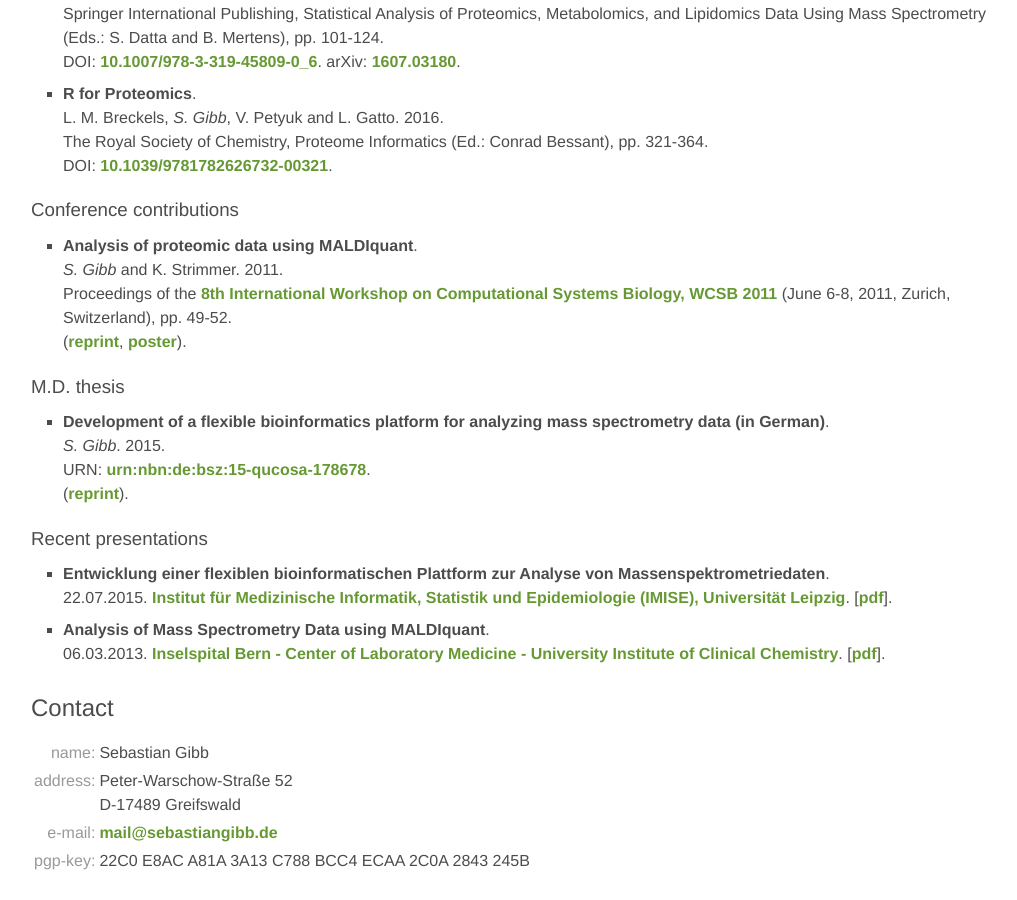
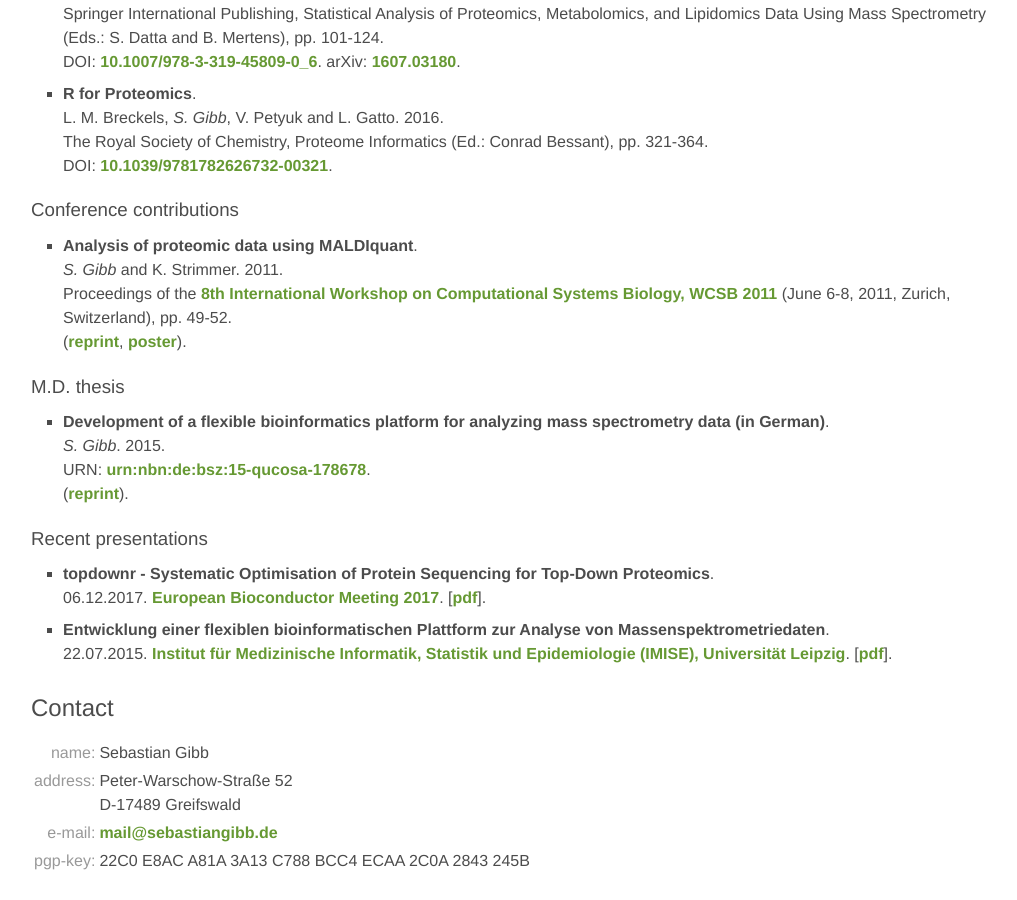
Before and after one commit to sgibb/sgibb.github.io, a Jekyll site: the page built from index.md, in a window 1280 px wide and 900 px high, scrolled down 1828 px. Shown: the whole window, without its empty margins (113-1130 px from the left). Built offline with Jekyll 4.4.1, drawn with Linux system fonts in a browser that asks for light colours.

Commit message:
Add EuroBioc2017 talk

```diff
--- a/_data/talks.yml
+++ b/_data/talks.yml
@@ -1,3 +1,8 @@
+- title: topdownr - Systematic Optimisation of Protein Sequencing for Top-Down Proteomics
+  date: 06.12.2017
+  location: "[European Bioconductor Meeting 2017](https://bioconductor.github.io/EuroBioc2017/)"
+  url: "https://github.com/Bioconductor/EuroBioc2017/raw/master/flashlight/sessionIII/02_20171205-sgibb-topdownr.pdf"
+
 - title: Entwicklung einer flexiblen bioinformatischen Plattform zur Analyse von Massenspektrometriedaten
   date: 22.07.2015
   location: "[Institut für Medizinische Informatik, Statistik und Epidemiologie (IMISE), Universität Leipzig](http://imise.uni-leipzig.de)"
```
